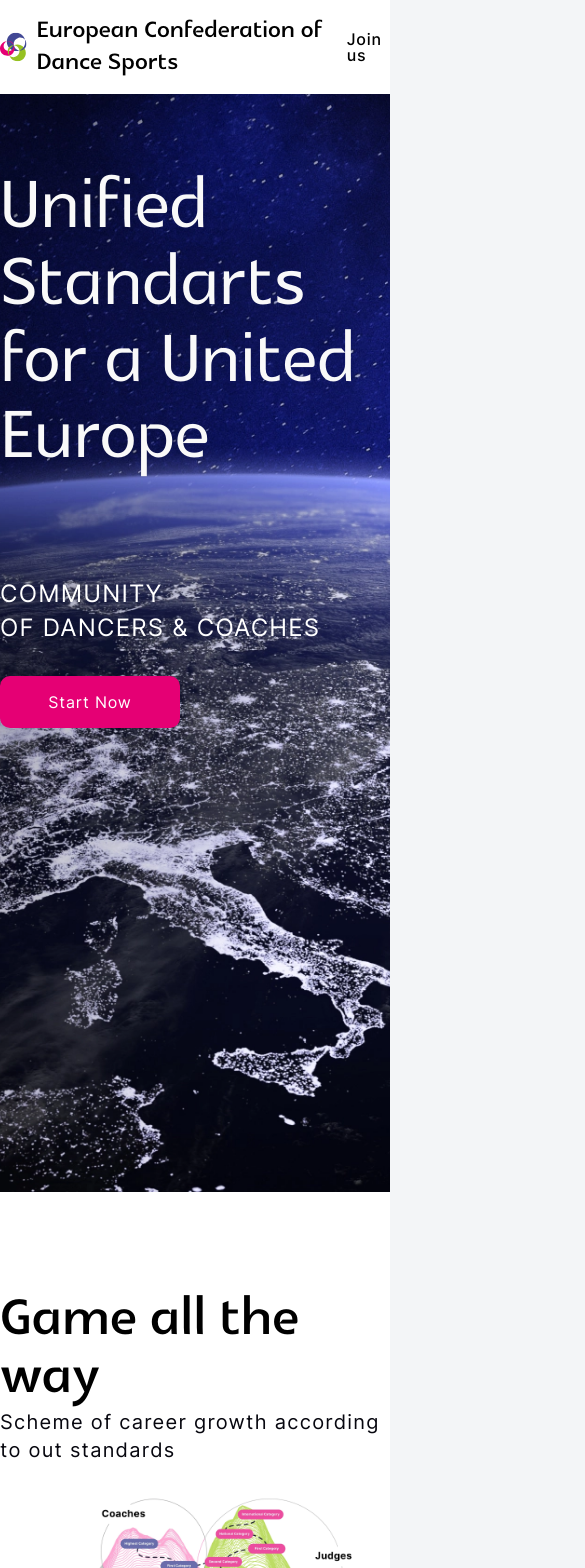
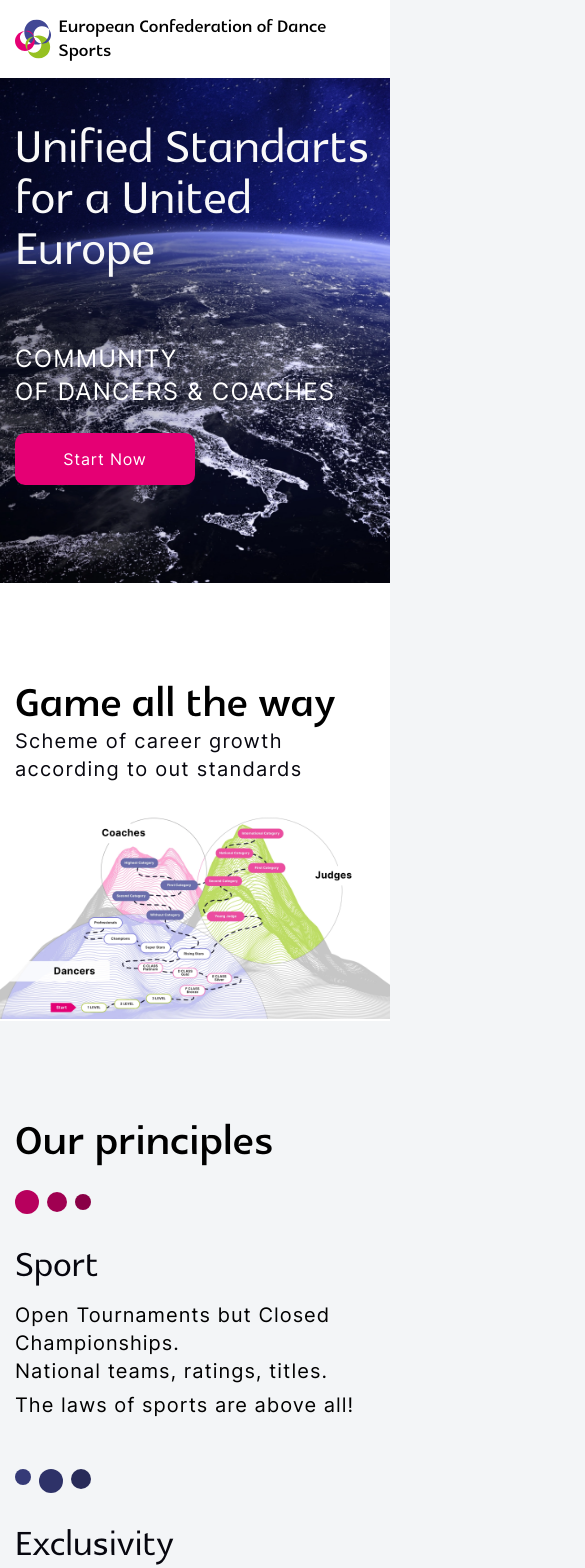
Before and after one commit to Guntyk/euro-dance-confederation-landing, a React (Create React App) app: page / in a window 390 px wide. Shown: the top 1568 px of the page, 585 px wide, since content can reach past the window. Built offline with nearby package versions, Linux system fonts and the light colour scheme.

Commit message:
Adaptation

```diff
--- a/src/components/Footer/Footer.css
+++ b/src/components/Footer/Footer.css
@@ -1,5 +1,5 @@
 .footer {
-  padding: 6.25em;
+  padding: 6.25em 0;
   background: var(--dark-blue);
 }
 
@@ -9,3 +9,9 @@
   line-height: 1.25rem;
   letter-spacing: 0.05rem;
 }
+
+@media (max-width: 425px) {
+  .rights {
+    font-size: 0.8125rem;
+  }
+}
--- a/src/components/Form/Form.css
+++ b/src/components/Form/Form.css
@@ -16,3 +16,45 @@
   border-radius: 10px;
   border: 2px solid var(--green);
 }
+
+@media (max-width: 1440px) {
+  .form-title {
+    text-align: left;
+  }
+}
+
+@media (max-width: 1100px) {
+  .form-sec {
+    padding: 1.25em;
+  }
+  .form {
+    padding: 4em 1.375em;
+  }
+}
+
+@media (max-width: 768px) {
+  .form-sec {
+    padding: 4em 0;
+  }
+  .form {
+    border: none;
+    display: flex;
+    padding: 4em 0 0;
+    margin: 0;
+  }
+  .form-title {
+    font-size: 3em;
+  }
+  .label {
+    flex-direction: column;
+    gap: 0.5em;
+  }
+  .label-name {
+    align-self: start;
+  }
+  .input,
+  .select {
+    width: 100% !important;
+    box-sizing: border-box;
+  }
+}
--- a/src/components/Header/Header.css
+++ b/src/components/Header/Header.css
@@ -10,6 +10,7 @@
   display: flex;
   justify-content: space-between;
   align-items: center;
+  gap: 5px;
 }
 
 .logo {
@@ -30,3 +31,18 @@
 .join-link:hover {
   text-decoration: underline;
 }
+
+@media (max-width: 768px) {
+  .logo {
+    font-size: 1.5em;
+  }
+  .join-link {
+    font-size: 0.8em;
+  }
+}
+
+@media (max-width: 425px) {
+  .join-link {
+    display: none;
+  }
+}
--- a/src/components/Hero/Hero.css
+++ b/src/components/Hero/Hero.css
@@ -20,3 +20,36 @@
   line-height: 1.4;
   letter-spacing: 0.05em;
 }
+
+@media (max-width: 1440px) {
+  .hero {
+    padding: 10.63em 0 12.75em;
+  }
+}
+
+@media (max-width: 768px) {
+  .hero {
+    padding: 10.63em 0 5.94em;
+  }
+  .title {
+    font-size: 4em;
+  }
+  .subtitle {
+    margin-bottom: 24px;
+  }
+}
+
+@media (max-width: 425px) {
+  .hero {
+    padding: 7.75em 0 6.12em;
+  }
+  .subtitle {
+    margin-top: 64px;
+  }
+}
+
+@media (max-width: 375px) {
+  .hero {
+    padding: 7.75em 0 2.94em;
+  }
+}
--- a/src/components/Map/Map.css
+++ b/src/components/Map/Map.css
@@ -7,3 +7,9 @@
   margin-top: 1.5em;
   width: 100%;
 }
+
+@media (max-width: 425px) {
+  .sec-title {
+    font-size: 3.5em;
+  }
+}
--- a/src/components/Principles/Principles.css
+++ b/src/components/Principles/Principles.css
@@ -161,3 +161,17 @@
   left: calc((1.25em + 1em) + var(--gap) * 2);
   background: #5a7414;
 }
+
+@media (max-width: 1100px) {
+  .principles-list {
+    flex-wrap: nowrap;
+  }
+  .principles-mark {
+    margin: 0 !important;
+    width: unset;
+  }
+  .principles-list {
+    height: unset;
+    gap: 50px;
+  }
+}
--- a/src/components/Results/Results.css
+++ b/src/components/Results/Results.css
@@ -60,3 +60,14 @@
   line-height: 1.4;
   letter-spacing: 0.05em;
 }
+
+@media (max-width: 768px) {
+  .results-list {
+    flex-direction: column;
+    gap: 2.5em;
+    margin: 2.5em 0;
+  }
+  .results-mark {
+    width: unset;
+  }
+}
--- a/src/index.css
+++ b/src/index.css
@@ -207,6 +207,7 @@ code {
 .container {
   margin: 0 auto;
   max-width: 1200px;
+  padding: 0 36px;
 }
 
 .sec-title {
@@ -223,3 +224,9 @@ code {
   line-height: 1.4;
   letter-spacing: 0.0625em;
 }
+
+@media (max-width: 768px) {
+  .container {
+    padding: 0 15px;
+  }
+}
```
